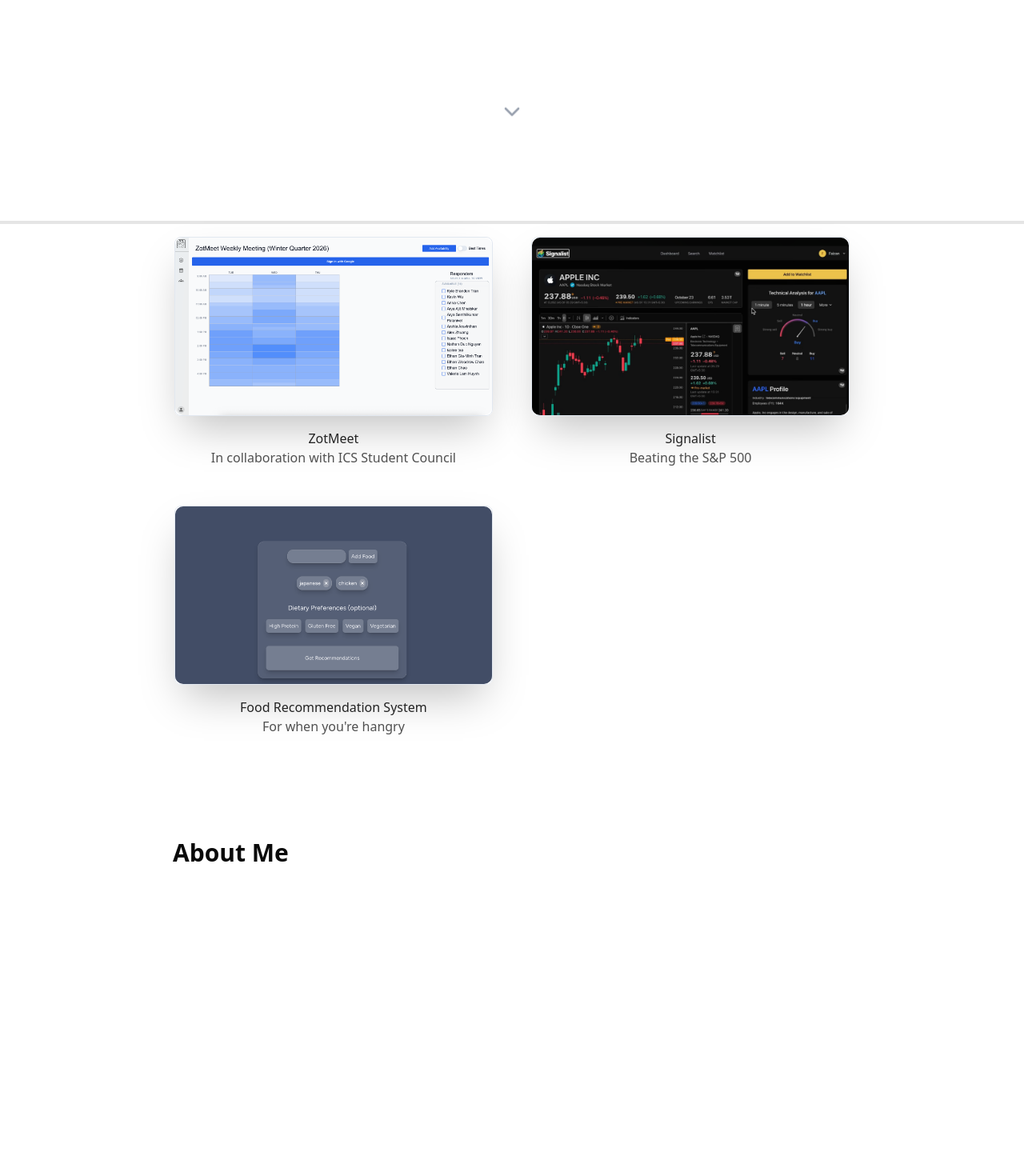
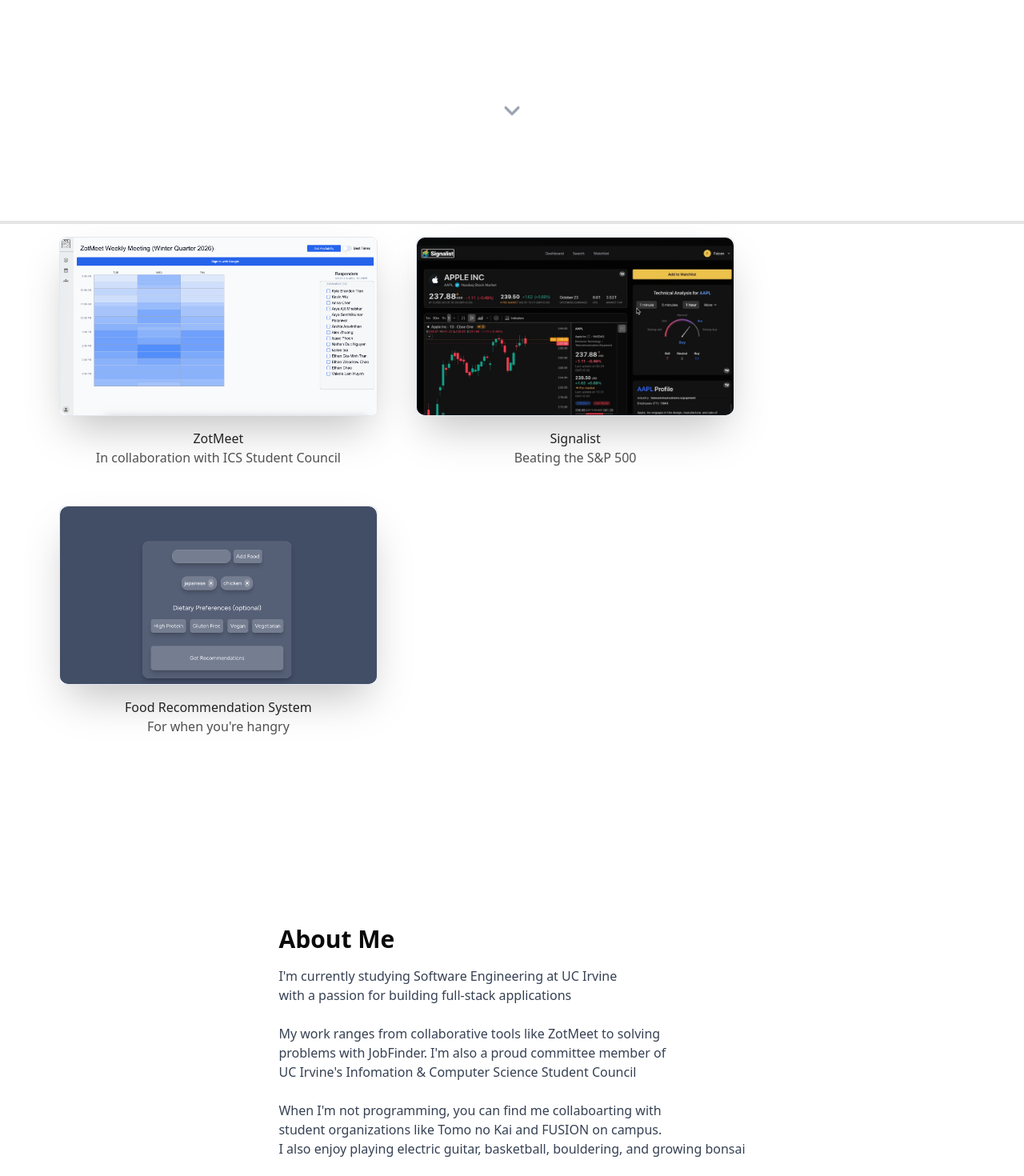
Before and after one commit to ethancha0/new-portfolio, a Next.js app: page / in a window 1280 px wide. Shown: the part 600-2070 px from the top of the page at 80% size. Before the commit the page ends 1748 px from the top, so only its background shows below. Built offline with nearby package versions, Linux system fonts and the light colour scheme.

Commit message:
feat: about me

```diff
--- a/app/page.tsx
+++ b/app/page.tsx
@@ -1,5 +1,7 @@
 import Project from "@/components/project_row/project"
 import Header from "@/components/header"
+import About from "@/components/ui/about";
+import ChevronButton from "@/components/ui/chevron-button";
 
 
 
@@ -17,10 +19,8 @@
           <Project/>
         </section>
 
-        <section id="about" className="scroll-mt-24 py-16">
-          <div className="max-w-4xl mx-auto px-6">
-            <h2 className="text-3xl font-semibold">About Me</h2>
-          </div>
+        <section id="about" className="scroll-mt-[25vh] flex justify-center">
+          <About/>
         </section>
 
 
--- a/components/header.tsx
+++ b/components/header.tsx
@@ -3,9 +3,8 @@
 import React from 'react';
 import { TextGenerateEffect } from '@/components/ui/text-generate-effect'
 import { FaGithub, FaLinkedin } from "react-icons/fa";
-import { motion } from "motion/react"
-import {ChevronDown} from "lucide-react"
 import { Button } from './ui/button';
+import ChevronButton from './ui/chevron-button';
 
 const header = () => {
 
@@ -71,19 +70,9 @@
 
 
 
-      <motion.div
-  initial={{ opacity: 0 }}
-  animate={{ opacity: 1 }}
-  transition={{ delay: 1, duration: 1 }}
-  className="absolute bottom-8 left-1/2 -translate-x-1/2"
->
-  <button
-    onClick={scrollToProjects}
-    className="animate-bounce text-gray-400 dark:text-gray-600 hover:text-gray-600 dark:hover:text-gray-400 transition-colors"
-  >
-    <ChevronDown className="w-8 h-8" />
-  </button>
-</motion.div>
+
+    <ChevronButton redirect={"projectScroll"}/>
+
 
 
 
--- a/components/project_row/project.tsx
+++ b/components/project_row/project.tsx
@@ -3,6 +3,7 @@
 import ProjectInfo from '@/components/project_row/project-info'
 import ZotMeetPic from '@/public/ZotMeetSS.png'
 import AnimatedProject from "@/components/expandable-card"
+import ChevronButton from '../ui/chevron-button'
 
 
 const project = () => {
@@ -34,6 +35,8 @@
               <AnimatedProject/>
             </div>
 
+            <ChevronButton redirect={"projectScroll"}/>
+
 
       </div>
 
--- /dev/null
+++ b/components/ui/about.tsx
@@ -0,0 +1,43 @@
+import React from 'react'
+
+const About = () => {
+  return (
+    <div className="mt-35 p-8 flex gap-110 ">
+
+        <div>
+            <div className="max-w-4xl">
+            <h2 className="text-3xl font-semibold">About Me</h2>
+          </div>
+
+        <p className="mt-4 text-gray-700">
+            I'm currently studying Software Engineering at UC Irvine <br/>with a passion for building
+            full-stack applications <br/> <br/>
+
+            My work ranges from collaborative tools like ZotMeet to solving<br/> problems with JobFinder.
+            I'm also a proud committee member of <br/>UC Irvine's Infomation & Computer Science Student Council <br/><br/>
+
+            When I'm not programming, you can find me collaboarting with <br/>student organizations like
+            Tomo no Kai and FUSION on campus.<br/> I also enjoy playing electric guitar, basketball, bouldering, and growing bonsai
+        </p>
+        </div>
+
+
+    {/*
+        <div>
+            <div className="max-w-4xl mx-auto">
+                <h2 className="text-3xl font-semibold">Skills & Technologies</h2>
+            </div>
+
+            <p>techoaisd</p>
+
+        </div>
+
+        */}
+
+
+
+    </div>
+  )
+}
+
+export default About
--- /dev/null
+++ b/components/ui/chevron-button.tsx
@@ -0,0 +1,44 @@
+'use client'
+
+import React from 'react'
+import { ChevronDown } from 'lucide-react'
+import { motion } from "motion/react"
+
+type ChevronButtonProps = {
+  redirect: string;
+};
+
+const ChevronButton = ({ redirect }: ChevronButtonProps) => {
+
+    const scrollToId = (id: string) => {
+    document.getElementById(id)?.scrollIntoView({ behavior: "smooth", block: "start" });
+  };
+
+  const scrollToProjects = () => scrollToId("projects");
+  const scrollToAbout = () => scrollToId("about");
+
+
+
+  return (
+    <div>
+
+        <motion.div
+            initial={{ opacity: 0 }}
+            animate={{ opacity: 1 }}
+            transition={{ delay: 1, duration: 1 }}
+            className="absolute bottom-8 left-1/2 -translate-x-1/2"
+            >
+            <button
+                onClick={redirect == "projectScroll" ? (scrollToProjects): (scrollToAbout)}
+                className="animate-bounce text-gray-400 dark:text-gray-600 hover:text-gray-600 dark:hover:text-gray-400 transition-colors"
+            >
+                <ChevronDown className="w-8 h-8" />
+            </button>
+        </motion.div>
+
+
+    </div>
+  )
+}
+
+export default ChevronButton
```
